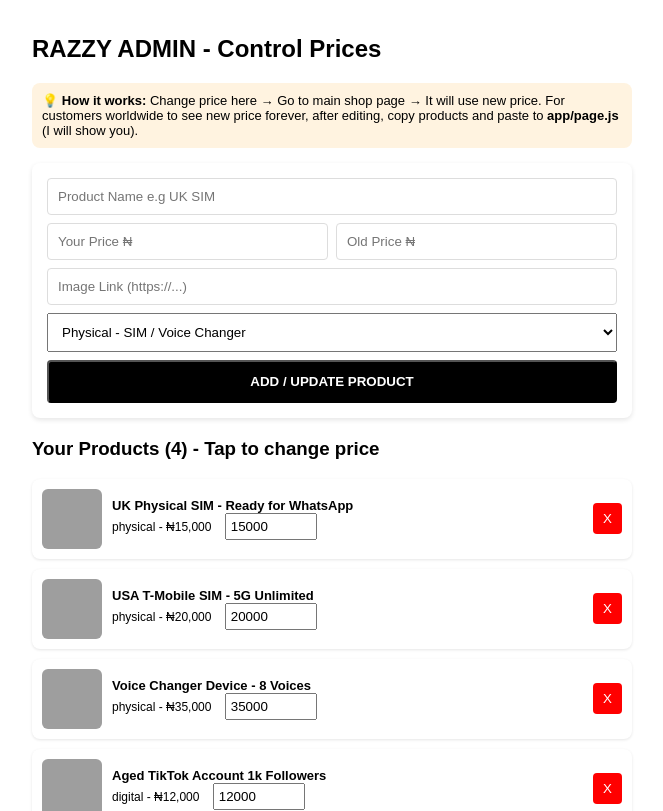
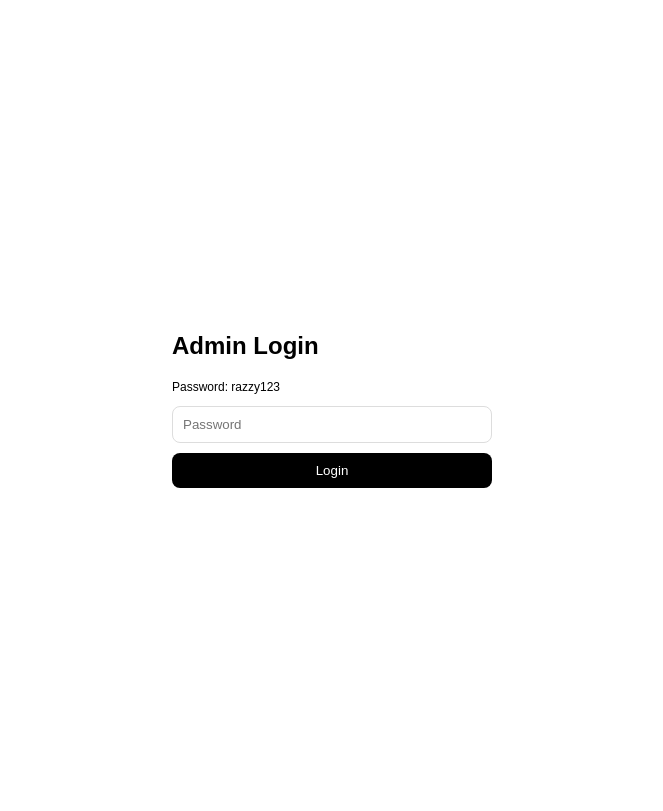
Before and after one commit to wickedrazzy3-commits/Razzy-store, a Next.js app: page /admin in a window 1280 px wide. Shown: the top 811 px of the page, without its empty margins (308-971 px from the left). Built offline with nearby package versions, Linux system fonts and the light colour scheme; grey boxes are pictures that could not be loaded.

Commit message:
Update page.js

```diff
--- a/app/admin/page.js
+++ b/app/admin/page.js
@@ -1,62 +1,89 @@
-"use client";
-import { useState, useEffect } from "react";
-
-const DEFAULTS=[
- {id:1,name:"UK Physical SIM - Ready for WhatsApp",price:15000,oldPrice:18000,type:"physical",img:"https://images.unsplash.com/photo-1592898751226-3804d78dc5db?w=400"},
- {id:2,name:"USA T-Mobile SIM - 5G Unlimited",price:20000,oldPrice:25000,type:"physical",img:"https://images.unsplash.com/photo-1581993192872-14d6f2e1e0d4?w=400"},
- {id:3,name:"Voice Changer Device - 8 Voices",price:35000,oldPrice:45000,type:"physical",img:"https://images.unsplash.com/photo-1590658268037-6bf12165a8df?w=400"},
- {id:4,name:"Aged TikTok Account 1k Followers",price:12000,oldPrice:15000,type:"digital",img:"https://images.unsplash.com/photo-1611162616475-46b76543ac5f?w=400"},
-];
+'use client';
+import { useState, useEffect } from 'react';
 
 export default function Admin(){
- const [products,setProducts]=useState(DEFAULTS);
- const [form,setForm]=useState({name:"",price:"",oldPrice:"",type:"physical",img:""});
+  const [products, setProducts] = useState([]);
+  const [editing, setEditing] = useState(null);
+  const [form, setForm] = useState({name:'',price:'',oldPrice:'',stock:'',img:'',type:'physical',delivery:''});
+  const [isAuth, setIsAuth] = useState(false);
+  const [pass, setPass] = useState('');
 
- useEffect(()=>{const s=localStorage.getItem("razzy_products"); if(s) setProducts(JSON.parse(s));},[]);
- useEffect(()=>{localStorage.setItem("razzy_products",JSON.stringify(products));},[products]);
+  useEffect(()=>{
+    const s=localStorage.getItem("razzy_products");
+    if(s){ try{ setProducts(JSON.parse(s)); }catch{} }
+  },[]);
+  useEffect(()=>{ localStorage.setItem("razzy_products", JSON.stringify(products)); },[products]);
 
- const add=()=>{
-   if(!form.name||!form.price) return alert("Enter name & price");
-   setProducts([...products,{id:Date.now(),...form,price:Number(form.price),oldPrice:Number(form.oldPrice||form.price)}]);
-   setForm({name:"",price:"",oldPrice:"",type:"physical",img:""});
+  const login=()=>{
+    if(pass==="razzy123"){ setIsAuth(true); } else alert('Wrong! Password is razzy123');
   };
- const del=(id)=>setProducts(products.filter(p=>p.id!==id));
- const updatePrice=(id,newPrice)=>setProducts(products.map(p=>p.id===id?{...p,price:Number(newPrice)}:p));
+
+  const startEdit=(p)=>{
+    setEditing(p.id);
+    setForm({name:p.name,price:p.price,oldPrice:p.oldPrice||'',stock:p.stock,img:p.img,type:p.type||'physical',delivery:p.delivery||''});
+  };
+
+  const saveEdit=()=>{
+    if(!form.name||!form.price) return alert('Name & Price required');
+    setProducts(prev=>prev.map(pr=>pr.id===editing?{...pr, name:form.name, price:Number(form.price), oldPrice:Number(form.oldPrice)||0, stock:Number(form.stock), img:form.img, type:form.type, delivery:form.delivery }:pr));
+    setEditing(null); alert('Updated! ✅ Customers will see new stock/price instantly');
+  };
+
+  const addStock=(id,amount)=>{
+    setProducts(prev=>prev.map(pr=>pr.id===id?{...pr, stock:pr.stock+amount}:pr));
+  };
+
+  const addNew=()=>{
+    const newId=Date.now();
+    const newP={id:newId, name:form.name||"New Product", price:Number(form.price)||1000, oldPrice:Number(form.oldPrice)||0, stock:Number(form.stock)||10, img:form.img||"https://images.unsplash.com/photo-1592898751226-3804d78dc5db?w=400", type:form.type||'physical', delivery:form.delivery||"Delivery info"};
+    setProducts(prev=>[newP,...prev]); setForm({name:'',price:'',oldPrice:'',stock:'',img:'',type:'physical',delivery:''}); alert('Added!');
+  };
+
+  const deleteProd=(id)=>{ if(confirm('Delete?')) setProducts(prev=>prev.filter(p=>p.id!==id)); };
+
+  if(!isAuth){
+    return(<div style={{minHeight:'100vh',display:'flex',alignItems:'center',justifyContent:'center',fontFamily:'sans-serif'}}><div style={{background:'white',padding:24,borderRadius:12,width:320}}><h2>Admin Login</h2><p style={{fontSize:12}}>Password: razzy123</p><input type="password" value={pass} onChange={e=>setPass(e.target.value)} placeholder="Password" style={{width:'100%',padding:10,borderRadius:8,border:'1px solid #ddd',boxSizing:'border-box'}}/><button onClick={login} style={{width:'100%',marginTop:10,background:'black',color:'white',padding:10,borderRadius:8,border:0}}>Login</button></div></div>);
+  }
 
   return(
-  <div style={{padding:15,fontFamily:"sans-serif",maxWidth:600,margin:"0 auto"}}>
-   <h2>RAZZY ADMIN - Control Prices</h2>
-   <div style={{background:"#fff3e0",padding:10,borderRadius:8,marginBottom:15,fontSize:13}}>
-     💡 <b>How it works:</b> Change price here → Go to main shop page → It will use new price. For customers worldwide to see new price forever, after editing, copy products and paste to <b>app/page.js</b> (I will show you).
+    <div style={{fontFamily:'sans-serif',padding:20,background:'#f5f5f7',minHeight:'100vh'}}>
+      <h1 style={{fontWeight:900}}>RAZZY ADMIN - Edit Products & Stock</h1>
+      <div style={{background:'white',padding:16,borderRadius:12,marginTop:16}}>
+        <h3>{editing?'Edit Product':'Add New Product'}</h3>
+        <input value={form.name} onChange={e=>setForm({...form,name:e.target.value})} placeholder="Product Name" style={{width:'100%',padding:10,marginTop:6,borderRadius:8,border:'1px solid #ddd',boxSizing:'border-box'}}/>
+        <div style={{display:'grid',gridTemplateColumns:'1fr 1fr 1fr',gap:8,marginTop:8}}>
+          <input type="number" value={form.price} onChange={e=>setForm({...form,price:e.target.value})} placeholder="Price e.g 4000" style={{padding:10,borderRadius:8,border:'1px solid #ddd'}}/>
+          <input type="number" value={form.stock} onChange={e=>setForm({...form,stock:e.target.value})} placeholder="Qty e.g 10" style={{padding:10,borderRadius:8,border:'1px solid #ddd'}}/>
+          <input type="number" value={form.oldPrice} onChange={e=>setForm({...form,oldPrice:e.target.value})} placeholder="Old Price" style={{padding:10,borderRadius:8,border:'1px solid #ddd'}}/>
         </div>
-   <div style={{display:"grid",gap:8,background:"white",padding:15,borderRadius:8,boxShadow:"0 2px 5px rgba(0,0,0,0.1)"}}>
-     <input placeholder="Product Name e.g UK SIM" value={form.name} onChange={e=>setForm({...form,name:e.target.value})} style={{padding:10,border:"1px solid #ddd",borderRadius:4}}/>
-     <div style={{display:"flex",gap:8}}>
-       <input placeholder="Your Price ₦" type="number" value={form.price} onChange={e=>setForm({...form,price:e.target.value})} style={{flex:1,padding:10,border:"1px solid #ddd",borderRadius:4}}/>
-       <input placeholder="Old Price ₦" type="number" value={form.oldPrice} onChange={e=>setForm({...form,oldPrice:e.target.value})} style={{flex:1,padding:10,border:"1px solid #ddd",borderRadius:4}}/>
+        <input value={form.img} onChange={e=>setForm({...form,img:e.target.value})} placeholder="Image URL" style={{width:'100%',padding:10,marginTop:8,borderRadius:8,border:'1px solid #ddd',boxSizing:'border-box'}}/>
+        <input value={form.delivery} onChange={e=>setForm({...form,delivery:e.target.value})} placeholder="Delivery info e.g Tracking or Page Key" style={{width:'100%',padding:10,marginTop:8,borderRadius:8,border:'1px solid #ddd',boxSizing:'border-box'}}/>
+        <div style={{display:'flex',gap:8,marginTop:10}}>
+          {editing?<><button onClick={saveEdit} style={{flex:1,background:'#16a34a',color:'white',padding:12,borderRadius:8,border:0,fontWeight:800}}>Save Changes ✅</button><button onClick={()=>setEditing(null)} style={{flex:1,background:'#eee',padding:12,borderRadius:8,border:0}}>Cancel</button></>:<button onClick={addNew} style={{flex:1,background:'black',color:'white',padding:12,borderRadius:8,border:0,fontWeight:800}}>+ Add Product</button>}
         </div>
-     <input placeholder="Image Link (https://...)" value={form.img} onChange={e=>setForm({...form,img:e.target.value})} style={{padding:10,border:"1px solid #ddd",borderRadius:4}}/>
-     <select value={form.type} onChange={e=>setForm({...form,type:e.target.value})} style={{padding:10}}><option value="physical">Physical - SIM / Voice Changer</option><option value="digital">Digital - Social Account</option></select>
-     <button onClick={add} style={{background:"black",color:"white",padding:12,borderRadius:4,fontWeight:"bold"}}>ADD / UPDATE PRODUCT</button>
       </div>
 
-   <h3 style={{marginTop:20}}>Your Products ({products.length}) - Tap to change price</h3>
+      <div style={{marginTop:20}}>
+        <h3>All Products ({products.length}) - Stock auto reduces when customer buys</h3>
         {products.map(p=>(
-     <div key={p.id} style={{background:"white",padding:10,marginTop:10,borderRadius:8,display:"flex",gap:10,alignItems:"center",boxShadow:"0 1px 3px rgba(0,0,0,0.1)"}}>
-       <img src={p.img||"https://via.placeholder.com/60"} style={{width:60,height:60,objectFit:"cover",borderRadius:6}}/>
+          <div key={p.id} style={{background:'white',padding:12,borderRadius:12,marginTop:10,display:'flex',gap:12,alignItems:'center'}}>
+            <img src={p.img} style={{width:60,height:60,borderRadius:8,objectFit:'cover'}}/>
             <div style={{flex:1}}>
-         <div style={{fontSize:13,fontWeight:"bold"}}>{p.name}</div>
-         <div style={{fontSize:12}}>{p.type} - ₦{p.price.toLocaleString()} <input type="number" value={p.price} onChange={e=>updatePrice(p.id,e.target.value)} style={{width:80,marginLeft:10,padding:4}}/></div>
+              <div style={{fontWeight:800,fontSize:14}}>{p.name}</div>
+              <div style={{fontSize:12}}>₦{p.price} • Stock: <b style={{color:p.stock<5?'red':'green'}}>{p.stock}</b> left • Type: {p.type}</div>
+              <div style={{display:'flex',gap:6,marginTop:6}}>
+                <button onClick={()=>addStock(p.id,1)} style={{background:'#dcfce7',border:0,padding:'4px 8px',borderRadius:6,fontSize:11,fontWeight:700}}>+1 Stock</button>
+                <button onClick={()=>addStock(p.id,5)} style={{background:'#dcfce7',border:0,padding:'4px 8px',borderRadius:6,fontSize:11,fontWeight:700}}>+5 Stock</button>
+                <button onClick={()=>addStock(p.id,10)} style={{background:'#dcfce7',border:0,padding:'4px 8px',borderRadius:6,fontSize:11,fontWeight:700}}>+10</button>
               </div>
-       <button onClick={()=>del(p.id)} style={{background:"red",color:"white",border:"none",padding:"8px 10px",borderRadius:4}}>X</button>
+            </div>
+            <div style={{display:'flex',flexDirection:'column',gap:6}}>
+              <button onClick={()=>startEdit(p)} style={{background:'black',color:'white',border:0,padding:'6px 12px',borderRadius:6,fontSize:12}}>Edit</button>
+              <button onClick={()=>deleteProd(p.id)} style={{background:'#fee2e2',border:0,padding:'6px 12px',borderRadius:6,fontSize:12}}>Delete</button>
+            </div>
           </div>
         ))}
-
-   <div style={{marginTop:20,padding:15,background:"#e8f5e9",borderRadius:8}}>
-     <b>Want it live for all customers?</b><br/>After you set your desired prices, tell me "Export" — I will generate the new code for your main shop page.js so it stays permanent on Vercel.
       </div>
-
-   <a href="/" style={{display:"block",marginTop:20,textAlign:"center",background:"#f68b1e",color:"white",padding:12,borderRadius:4,textDecoration:"none",fontWeight:"bold"}}>← Go to Shop</a>
     </div>
   );
 }
```
Lines whose indentation alone changed are shown as unchanged.
